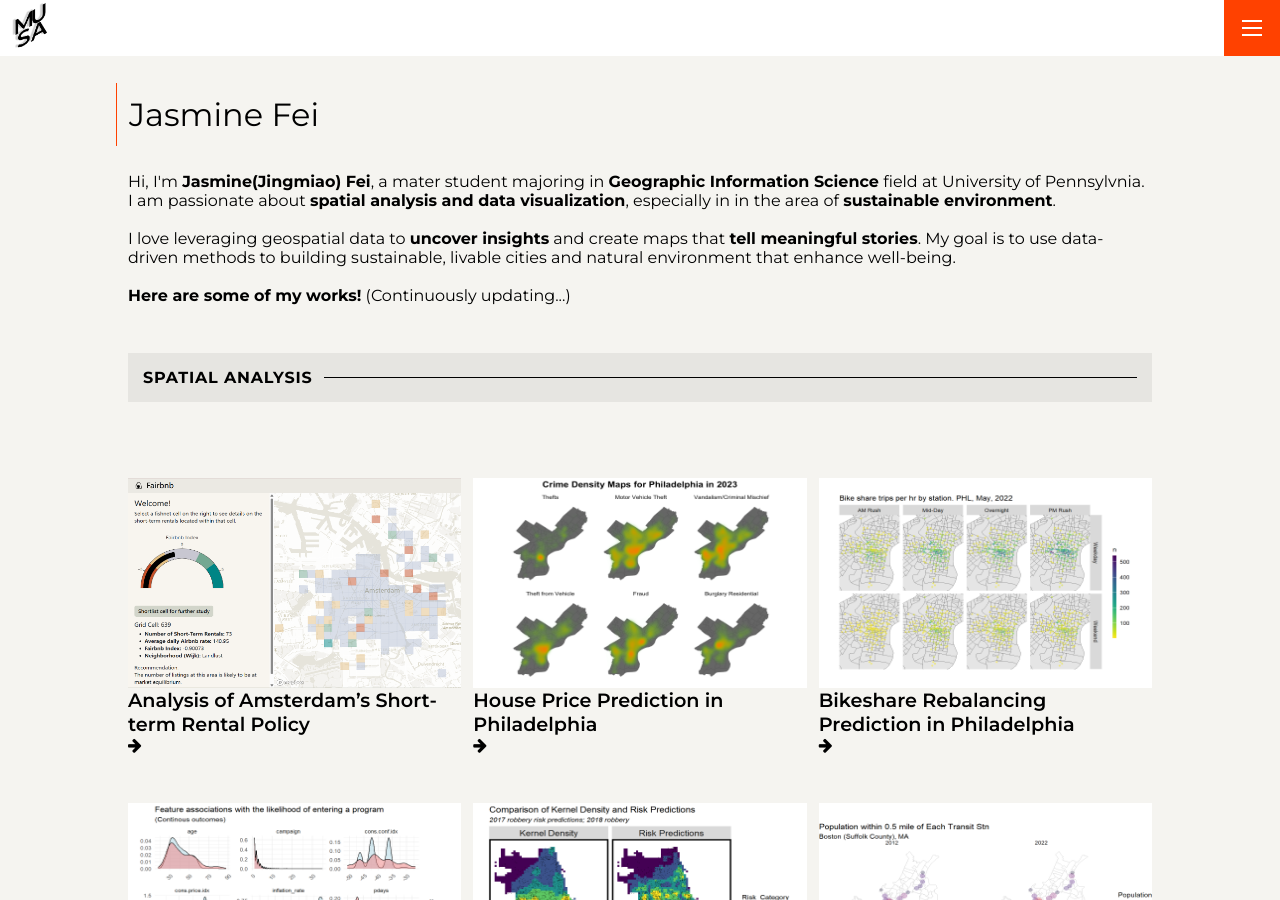
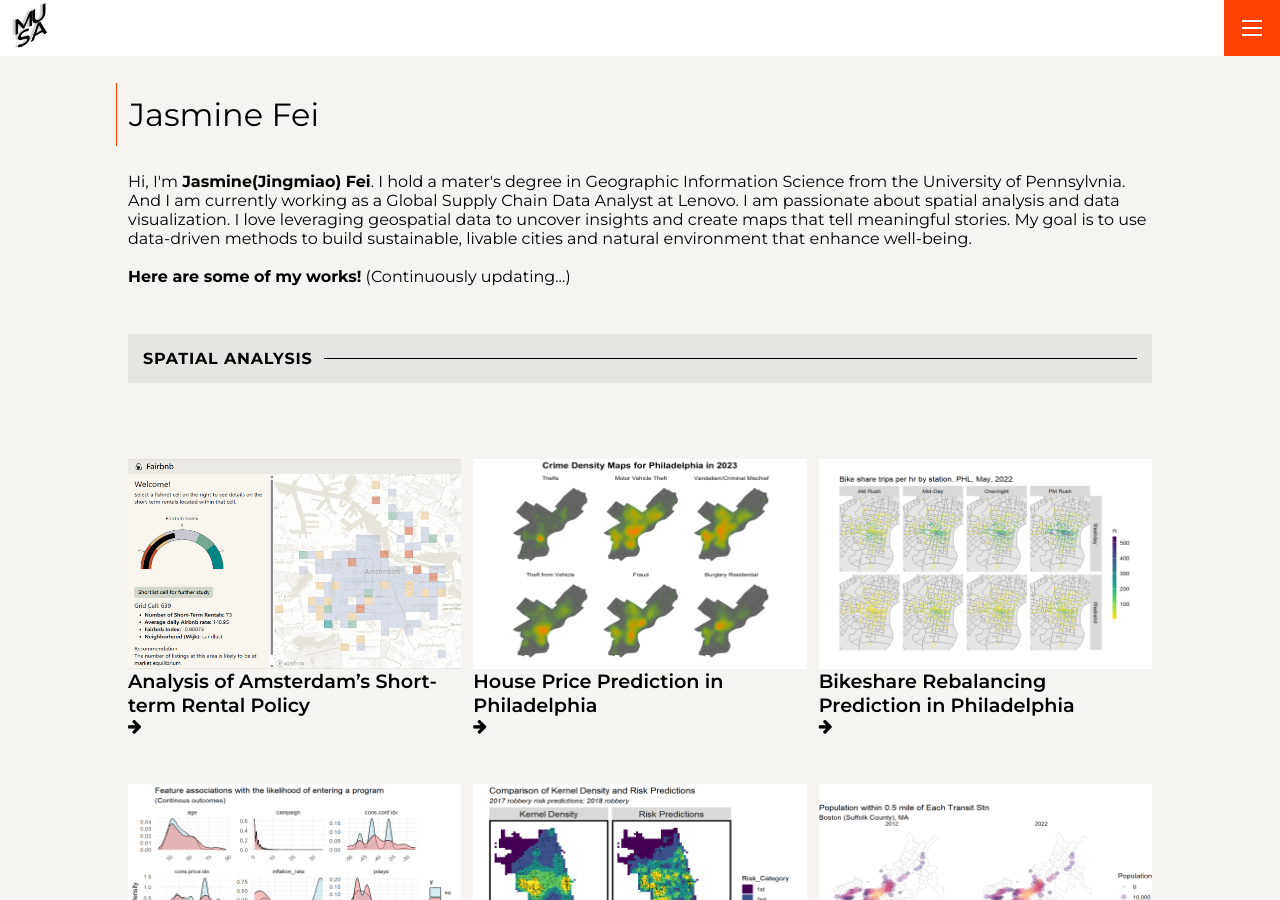
Before and after one commit to Jasmine-404/myportfolio, a Jekyll site: the page built from index.md, in a window 1280 px wide and 900 px high. Built offline with Jekyll 4.4.1, drawn with Linux system fonts in a browser that asks for light colours.

Commit message:
update self intro

```diff
--- a/_data/settings.yml
+++ b/_data/settings.yml
@@ -9,9 +9,9 @@ logo: '/assets/img/musa-logo.png'
 # intro_title or intro_text to show up, just set the appropriate value to null.
 intro_title: Jasmine Fei
 intro_text: |
- Hi, I'm <strong>Jasmine(Jingmiao) Fei</strong>, a mater student majoring in <strong>Geographic Information Science</strong> field at University of Pennsylvnia. I am passionate about <strong>spatial analysis and data visualization</strong>, especially in in the area of <strong>sustainable environment</strong>.<br><br>
+ Hi, I'm <strong>Jasmine(Jingmiao) Fei</strong>. I hold a mater's degree in Geographic Information Science from the University of Pennsylvnia. And I am currently working as a Global Supply Chain Data Analyst at Lenovo.
 
- I love leveraging geospatial data to <strong>uncover insights</strong> and create maps that <strong>tell meaningful stories</strong>. My goal is to use data-driven methods to building sustainable, livable cities and natural environment that enhance well-being. <br><br>
+ I am passionate about spatial analysis and data visualization. I love leveraging geospatial data to uncover insights and create maps that tell meaningful stories. My goal is to use data-driven methods to build sustainable, livable cities and natural environment that enhance well-being. <br><br>
 
  <strong>Here are some of my works!</strong> (Continuously updating...)
 
```
